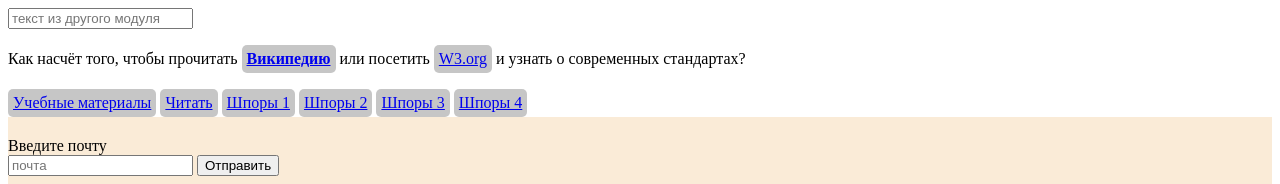
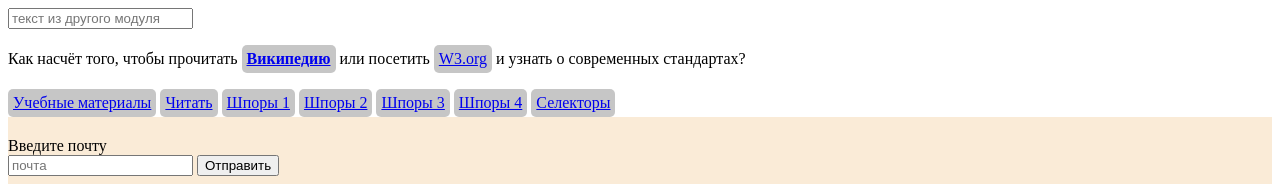
Before and after one commit to Gakmannn/python31-vite, a website built with Vite: page index.html in a window 1280 px wide. Shown: the top 184 px of the page. Built offline with nearby package versions, Linux system fonts and the light colour scheme; no server answers.

Commit message:
Селекторы

```diff
--- a/index.html
+++ b/index.html
@@ -39,6 +39,7 @@
   <a href="https://tproger.ru/translations/javascript-cheatsheet" target="_blanc">Шпоры 2</a>
   <a href="https://overapi.com/javascript" target="_blanc">Шпоры 3</a>
   <a href="https://quickref.me/javascript" target="_blanc">Шпоры 4</a>
+  <a href="https://wp-kama.ru/id_5875/30-css-selektorov.html" target="_blanc">Селекторы</a>
 
   <form style="padding: 20px 0; background-color: antiquewhite;">
     <label for="mail">Введите почту</label><br>
```
